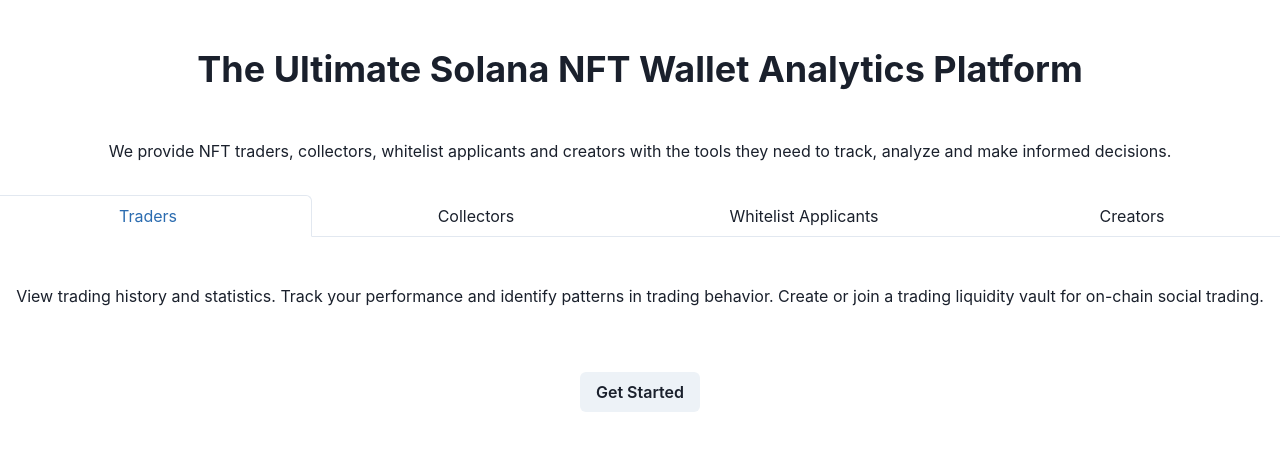
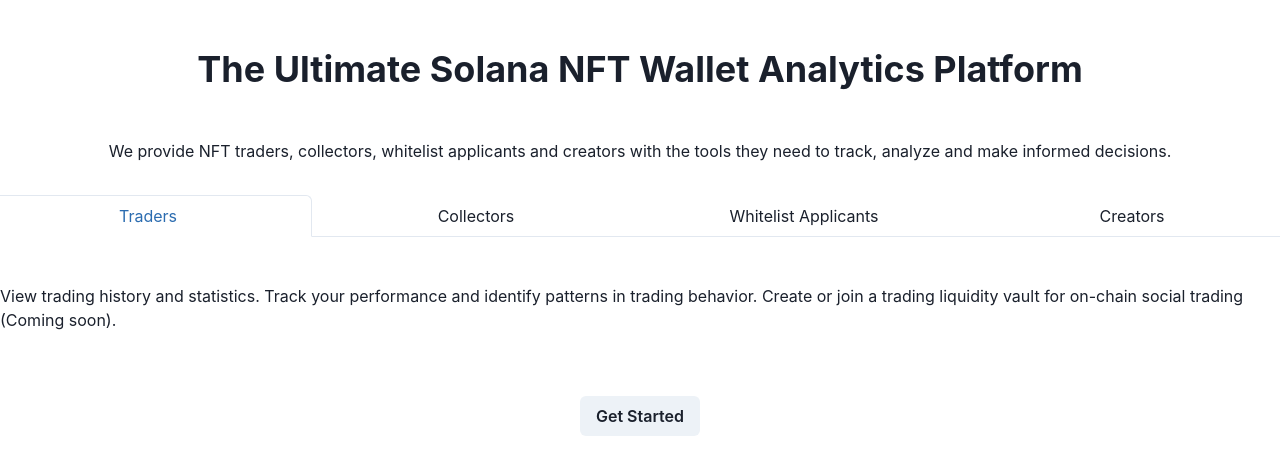
Before and after one commit to 0xEljh/sandstorm-wallet-analytics, a React (Create React App) app: page / in a window 1280 px wide. Shown: the top 474 px of the page. Built offline with nearby package versions, Linux system fonts and the light colour scheme.

Commit message:
update home with routing

```diff
--- a/src/pages/home.tsx
+++ b/src/pages/home.tsx
@@ -1,11 +1,21 @@
 import { Flex, Stack, Heading, Text, Button } from "@chakra-ui/react";
 import { Tabs, TabList, TabPanels, Tab, TabPanel } from "@chakra-ui/react";
+import { Link } from "react-router-dom";
 
-function TextCTAPanel({ children }: { children: React.ReactNode }) {
+function TextCTAPanel({
+  link,
+  children,
+}: {
+  link: string;
+  children: React.ReactNode;
+}) {
+  // button should link to /internal-link
   return (
     <Flex direction="column" alignItems="center" minW={"100vw"}>
       <Text my={8}>{children}</Text>
-      <Button my={8}>Get Started</Button>
+      <Link to={link}>
+        <Button my={8}>Get Started</Button>
+      </Link>
     </Flex>
   );
 }
@@ -29,26 +39,26 @@
         </TabList>
         <TabPanels>
           <TabPanel>
-            <TextCTAPanel>
+            <TextCTAPanel link="/profile">
               View trading history and statistics. Track your performance and
               identify patterns in trading behavior. Create or join a trading
-              liquidity vault for on-chain social trading.
+              liquidity vault for on-chain social trading (Coming soon).
             </TextCTAPanel>
           </TabPanel>
           <TabPanel>
-            <TextCTAPanel>
+            <TextCTAPanel link="/profile">
               View your hodls, collection value, and performance. Showcase your
               ability to curate and collect NFTs.
             </TextCTAPanel>
           </TabPanel>
           <TabPanel>
-            <TextCTAPanel>
+            <TextCTAPanel link="/">
               View and apply for NFT whitelists. Make your case to NFT projects.
               Showcase your ability as a collector, trader, or both.
             </TextCTAPanel>
           </TabPanel>
           <TabPanel>
-            <TextCTAPanel>
+            <TextCTAPanel link="/creator">
               Curate a whitelist of applicants based on your desired holder
               profile. Choose applicants that will be the most valuable to your
               project.
```
